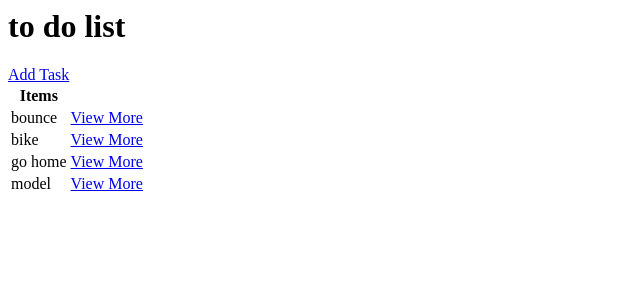
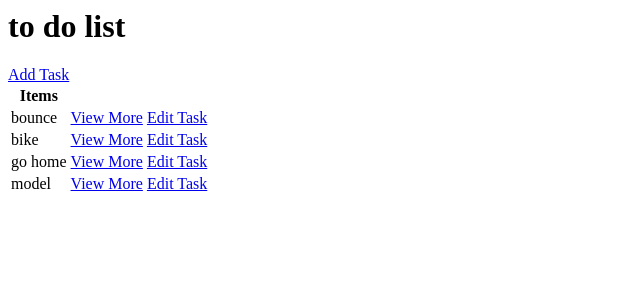
Before and after one commit to oli-mac/todo_list, a Django app: page / in a window 1280 px wide. Shown: the top 300 px of the page, without its empty margins (0-640 px from the left). Run offline with Django 4.2, Linux system fonts and the light colour scheme; data comes from the database, SQL or seed files in the repository; both versions use the stored data as it was after the commit.

Commit message:
update tasks

```diff
--- a/base/templates/base/task_list.html
+++ b/base/templates/base/task_list.html
@@ -6,11 +6,15 @@
     <tr>
         <th>Items</th>
         <th></th>
+        <th></th>
+
     </tr>
     {% for task in tasks%}
     <tr>
         <td>{{task.title}}</td>
         <td><a href="{% url 'task' task.id %}">View More</a></td>
+        <td><a href="{% url 'task-update' task.id %}">Edit Task</a></td>
+
     </tr>
     {% empty %}
     <h3>No Tasks Added in list</h3>
--- a/base/urls.py
+++ b/base/urls.py
@@ -1,10 +1,12 @@
 from django.urls import path
-from .views import TaskList,TaskDetail,TaskCreate
+from .views import TaskList,TaskDetail,TaskCreate,TaskUpdate
 
 urlpatterns = [
     path('', TaskList.as_view(), name='tasks'),
     path('task/<int:pk>/', TaskDetail.as_view(), name='task'),
     path('task-create/', TaskCreate.as_view(), name='task-create'),
+    path('task-update/<int:pk>/', TaskUpdate.as_view(), name='task-update'),
+
 
 
 ]
```
Also changed, not shown: db.sqlite3.
